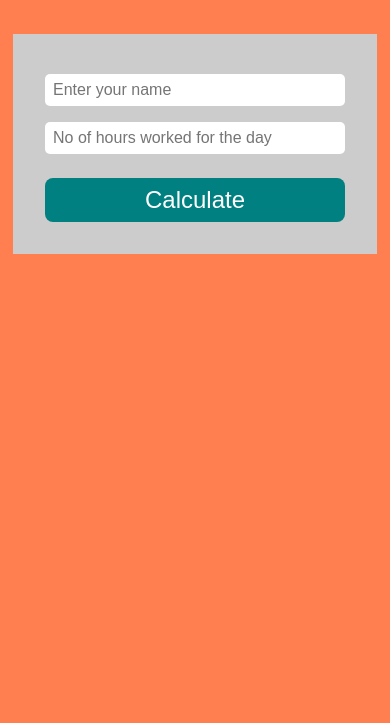
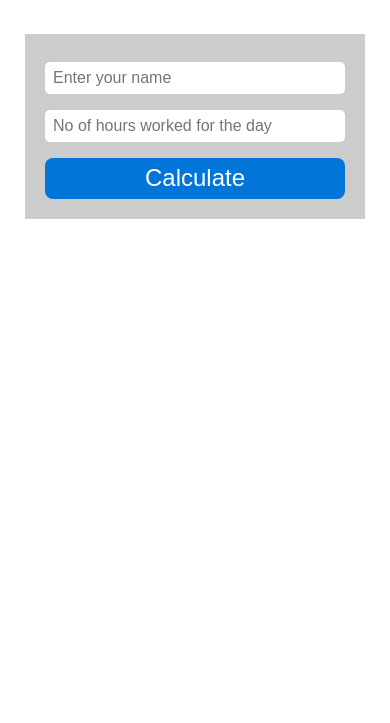
Before and after one commit to Pauldumebi/Salarycalculator, a plain HTML site: page index.html in a window 390 px wide. Shown: the part 121-844 px from the top of the page. Drawn offline with Linux system fonts and the light colour scheme.

Commit message:
media query

```diff
--- a/style.css
+++ b/style.css
@@ -76,43 +76,16 @@ form button {
 .numbers {
     width: 150px;
 }
-@media (max-width: 500px) {
-body {
-background: coral;
-height: 100%;
 }
-.container {
+@media screen and (max-width: 950px) {
 
-    height: 100%;
 }
-
-nav .logo {
-    display: flex;
-    flex-direction: column;
-    justify-content: center;
-    align-items: center;
-    text-align: center;
+@media screen and (max-width: 650px) {
 
 }
 
-main > p {
-    margin-top: 0.5rem;
-    font-size: 1.5rem;
-    line-height: 1.2;
-    padding: 0 1.3rem;
+@media screen and (max-width: 480px) {
+    form {
+        padding: 20px;
+    }
 }
-
-.display {
-    margin-bottom: 2rem;
-    padding: 0 1.3rem;
-}
-
-form button {
-    margin-top: 1rem;
-    padding: .5rem 1rem;
-    background: teal;
-    font-size:  1.5rem;
-    text-align: center;
-    border-radius: 8px;
-}
-}
```
